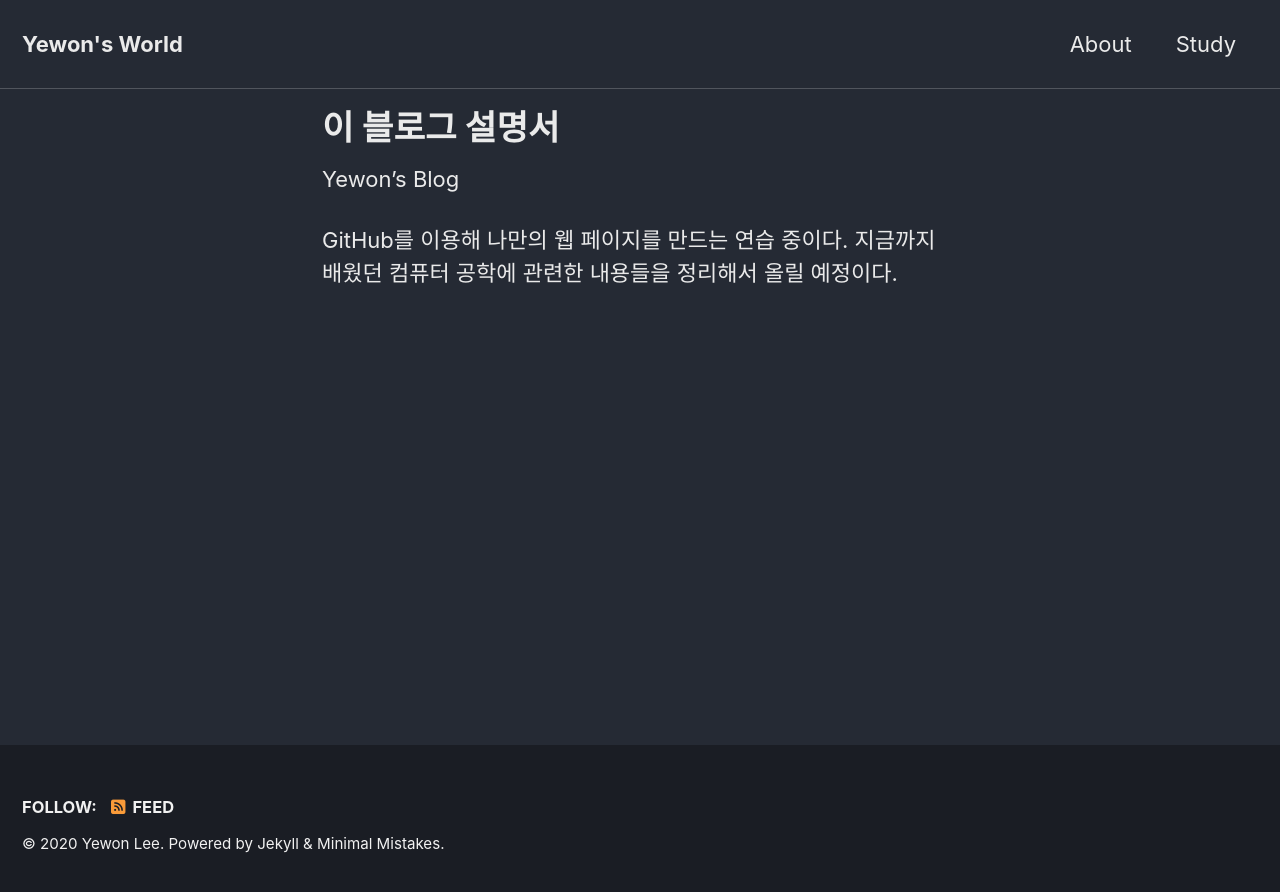
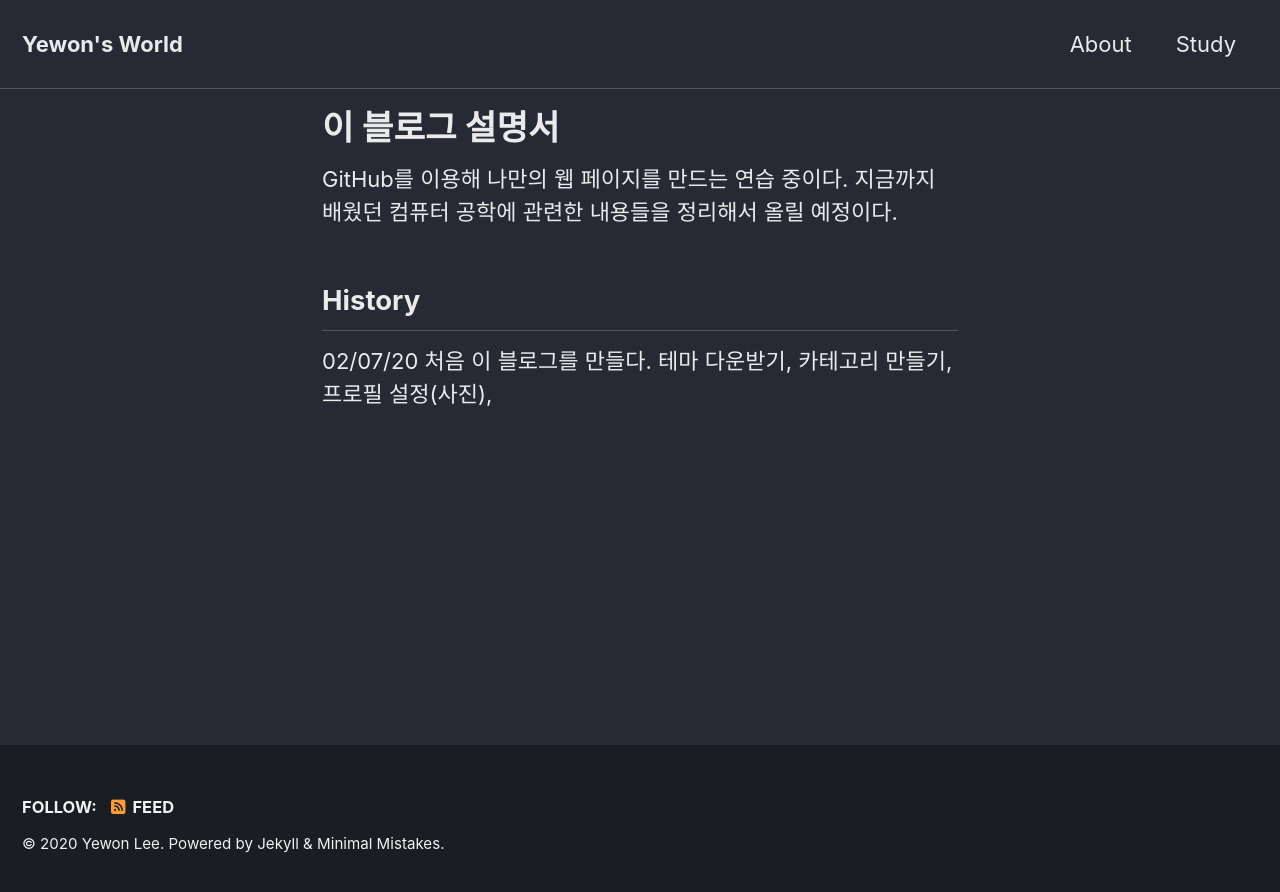
Before and after one commit to yewonleee/lyw3447.github.io, a Jekyll site: the page built from about/about.md, in a window 1280 px wide. Shown: the top 892 px of the page. Built offline with Jekyll 4.4.1, drawn with Linux system fonts in a browser that asks for light colours; cached includes are drawn as plain includes; nearby versions of some CDN libraries.

Commit message:
Update about.md

```diff
--- a/about/about.md
+++ b/about/about.md
@@ -4,7 +4,12 @@ permalink: /about/
 layout: single
 ---
 
-Yewon's Blog
 
 GitHub를 이용해 나만의 웹 페이지를 만드는 연습 중이다.
 지금까지 배웠던 컴퓨터 공학에 관련한 내용들을 정리해서 올릴 예정이다.
+
+
+
+<h2>History</h2>
+
+02/07/20  처음 이 블로그를 만들다. 테마 다운받기, 카테고리 만들기, 프로필 설정(사진),
```
